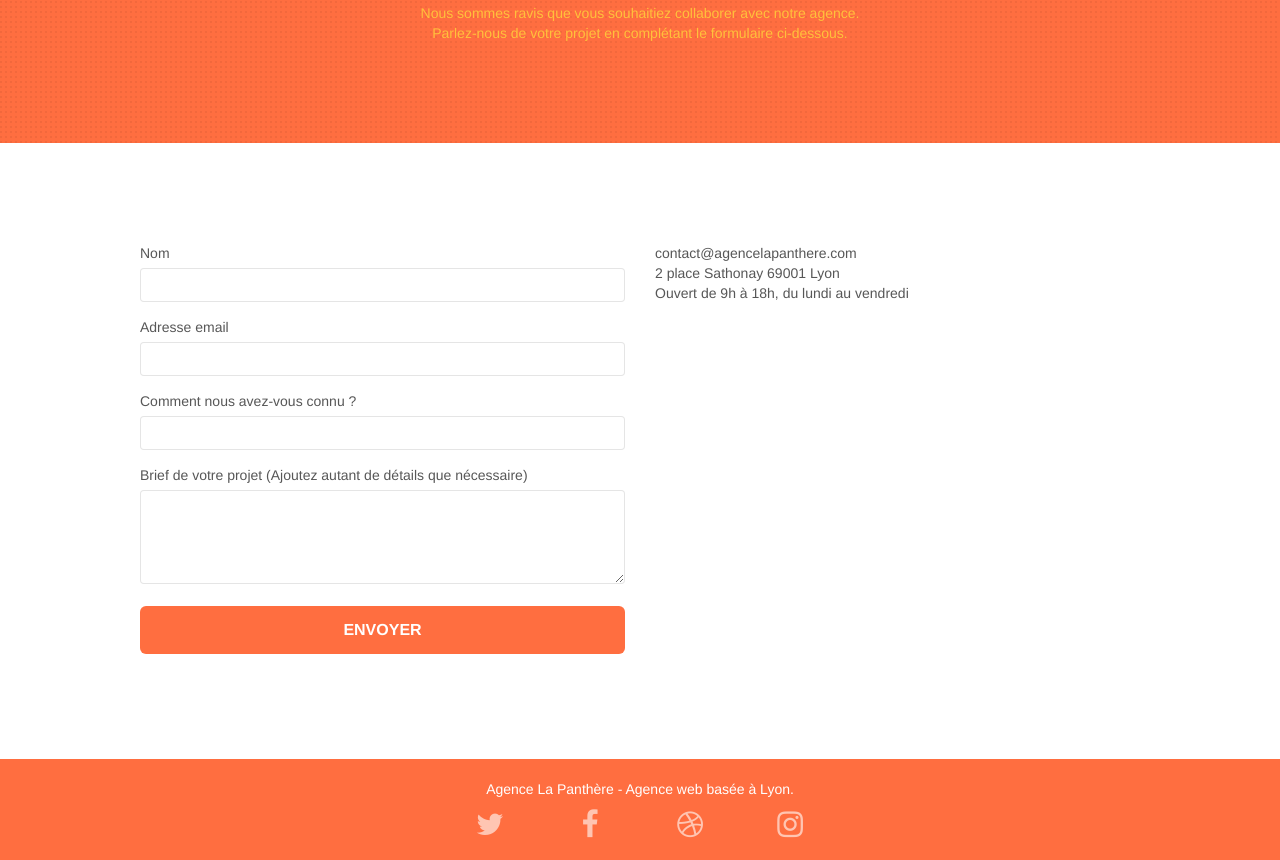
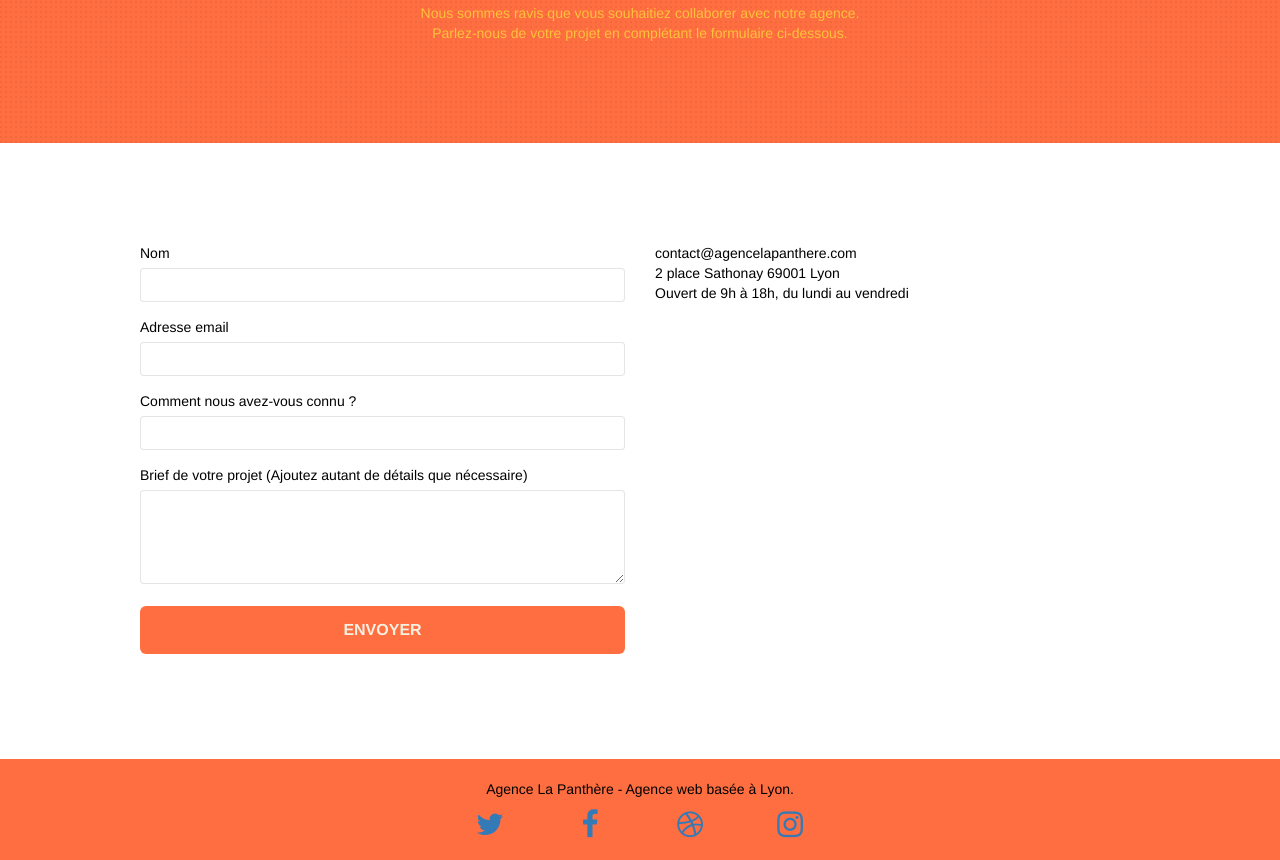
Before and after one commit to AudreySeguela/1, a plain HTML site: page page2.html in a window 1280 px wide. Shown: the part 261-1121 px from the top of the page. Drawn offline with nearby package versions, Linux system fonts and the light colour scheme; files that its build step writes are made by us from their sources; a script that the page names is missing.

Commit message:
contrastes

```diff
--- a/style.css
+++ b/style.css
@@ -114,22 +114,7 @@ a:hover {
     border-color: rgba(255, 255, 255, .2);
 }
 
-.d-bloc .a-btn,
-.d-bloc .navbar a,
-.d-bloc .navbar-brand,
-.d-bloc a .icon-sm,
-.d-bloc a .icon-md,
-.d-bloc a .icon-lg,
-.d-bloc a .icon-xl,
-.d-bloc h1 a,
-.d-bloc h2 a,
-.d-bloc h3 a,
-.d-bloc h4 a,
-.d-bloc h5 a,
-.d-bloc h6 a,
-.d-bloc p a {
-    color: rgba(255, 255, 255, .6);
-}
+
 
 .d-bloc .a-btn:hover,
 .d-bloc .navbar a:hover,
@@ -642,11 +627,11 @@ h5,
 h6,
 p,
 label,
-.btn,
-a {
+.btn
+{
     font-family: "helvetica";
     font-weight: 400;
-    color: #575757!important;
+    color: black!important;
 }
 
 h7 {
@@ -654,7 +639,6 @@ h7 {
     display: flex;
     justify-content: center;
     color: #ffc13b;
-    background-color: rgba(99, 139, 165, 0.7);
 }
 
 h1,
@@ -735,7 +719,16 @@ h4 {
     color: #333333!important;
 }
 
+figcaption {
+    font-weight: bold;
+    color: black;
+    text-align: center;
+}
 
+cite {
+    color: black;
+    text-align: center;
+}
 
 .icons {
     margin-bottom: 14px;
@@ -743,7 +736,7 @@ h4 {
 }
 
 .white {
-    color: #FFFFFF!important;
+    color: #f8f8f8;
 }
 
 .portfolio-thumb {
@@ -769,9 +762,7 @@ h4 {
     text-decoration: underline!important;
 }
 
-.bgc-white {
-    background-color: #FFFFFF;
-}
+
 
 .bgc-dark-slate-blue {
     background-color: #364577;
@@ -787,7 +778,7 @@ h4 {
 
 .btn-atomic-tangerine {
     background: #ff6e40;
-    color: #FFFFFF!important;
+    color: #f5f0e1!important;
 }
 
 .btn-atomic-tangerine:hover {
```
